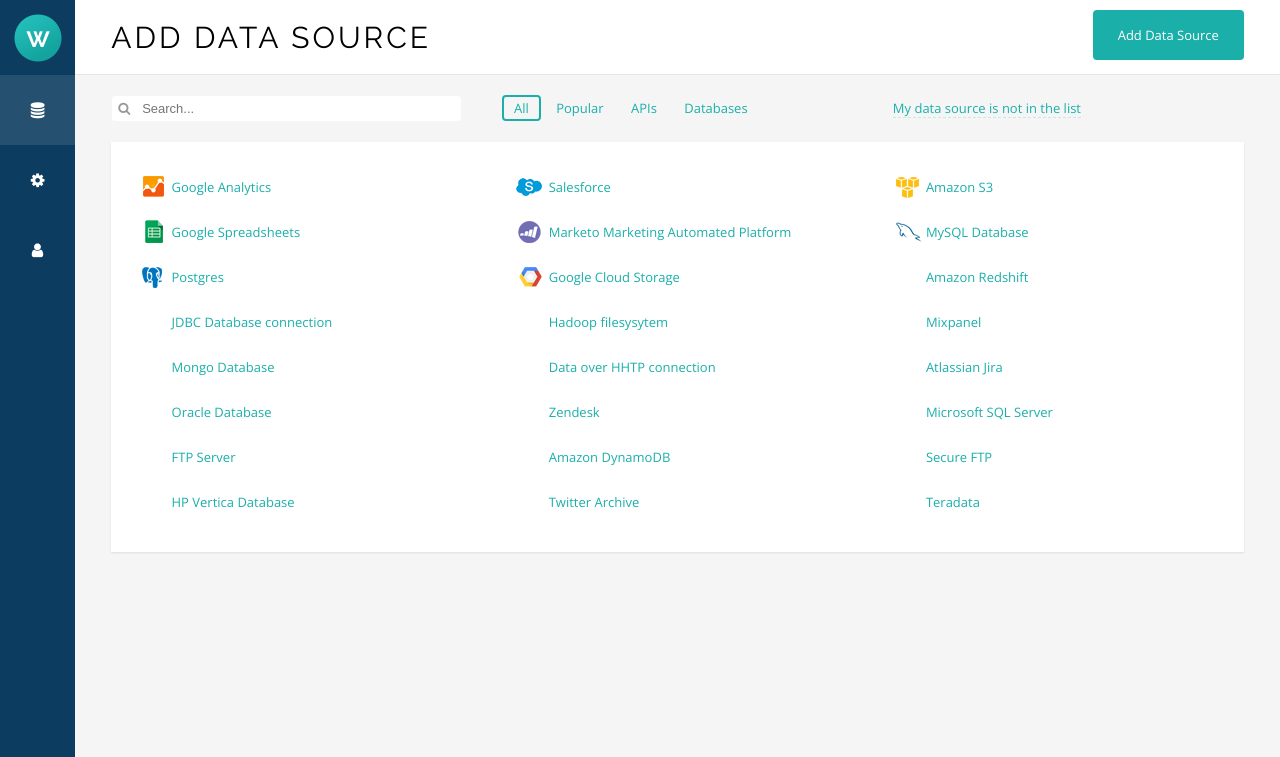
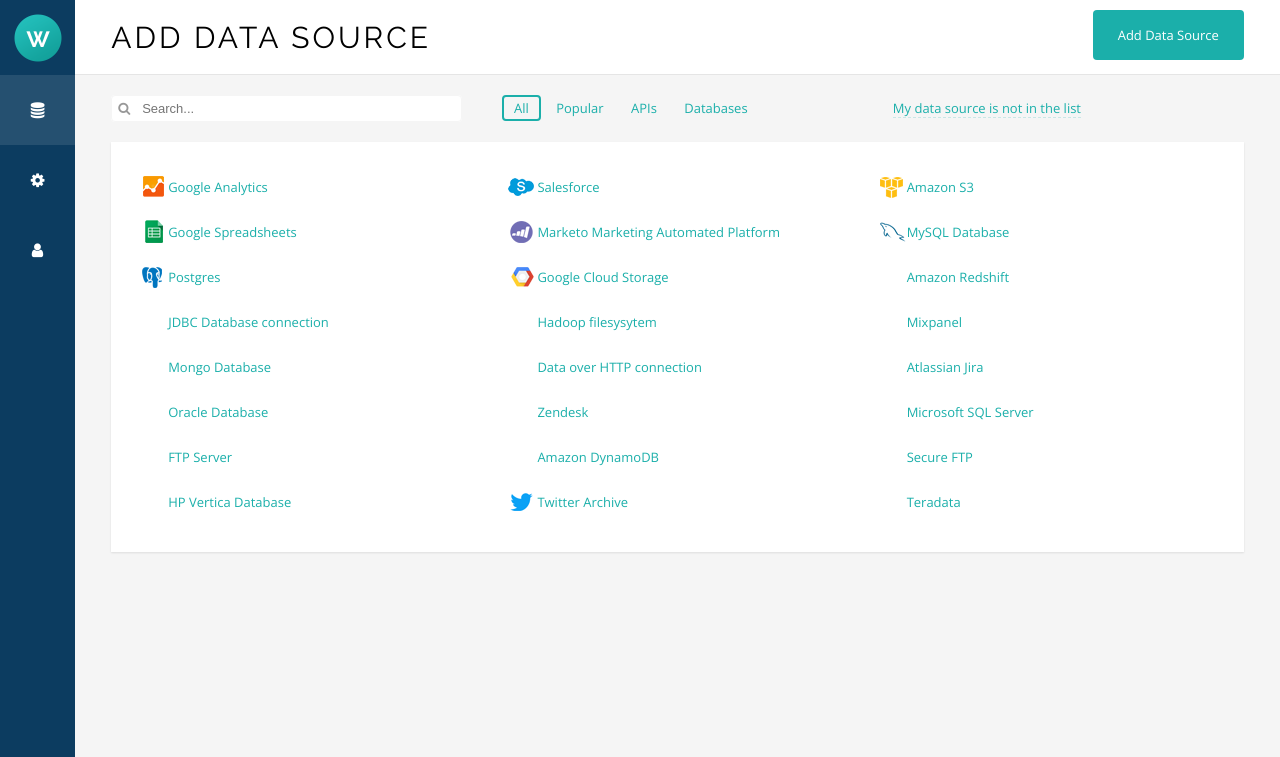
Before and after one commit to devwojtek/py-dmp, a Django app: a page that uses dmp/data_loader/templates/datasource/data_providers_list.html in a window 1280 px wide. Shown: the top 757 px of the page. Run offline with Django 3.2, Linux system fonts and the light colour scheme; the visitor is signed in with stand-in values (Sample User, id 1); data comes from the database, SQL or seed files in the repository; both versions use the stored data as it was after the commit; some libraries are stand-ins or nearby versions.

Commit message:
upd: update for DataProvider model , Datasource views and templates, created fixture for initial data_provider database.

```diff
--- a/dmp/data_loader/models.py
+++ b/dmp/data_loader/models.py
@@ -7,6 +7,7 @@ from customer.models import Customer
 class DataProvider(models.Model):
     title = models.CharField('Provider Title', max_length=255, blank=True, default="Google Analytics")
     name = models.CharField('Provider Name', max_length=255, blank=True, default="Google Analytics")
+    order = models.IntegerField('Provider ordering in list', blank=True, default=999)
 
 
 class DataSource(models.Model):
--- a/dmp/data_loader/static/css/style.css
+++ b/dmp/data_loader/static/css/style.css
@@ -794,7 +794,7 @@ table th, table td {
 .datasources-select li {
 	list-style-type: none;
 	display: inline-block;
-	width: 33.3%;
+	width: 32.3%;
 	padding: 0 15px;
 	vertical-align: top;
 	box-sizing: border-box;
--- a/dmp/data_loader/templates/datasource/data_providers_list.html
+++ b/dmp/data_loader/templates/datasource/data_providers_list.html
@@ -6,7 +6,7 @@
             <div class="content">
                 <h1>Add Data Source</h1>
                 <div class="page-title-actions">
-                    <a href="{% url 'data_loader:datasource-create' %}" class="button button-green">Add Data Source</a>
+                    <a href="javascript:void(0);" class="button button-green">Add Data Source</a>
                 </div>
             </div>
         </div>
@@ -22,45 +22,53 @@
                         </div>
                         <div class="col col-33">
                             <div class="switches">
-                                <a href="#" class="switch switch-active">All</a>
-                                <a href="#" class="switch">Popular</a>
-                                <a href="#" class="switch">APIs</a>
-                                <a href="#" class="switch">Databases</a>
+                                <a href="javascript:void(0);"  class="switch switch-active">All</a>
+                                <a href="javascript:void(0);"  class="switch">Popular</a>
+                                <a href="javascript:void(0);"  class="switch">APIs</a>
+                                <a href="javascript:void(0);"  class="switch">Databases</a>
                             </div>
                         </div>
                         <div class="col col-33">
-                            <a href="#" class="pseudolink">My data source is not in the list</a>
+                            <a href="javascript:void(0);"  class="pseudolink">My data source is not in the list</a>
                         </div>
                     </div>
                 </div>
                 <div class="box datasources-select">
                     <ul>
-                        <li><a href="{% url 'data_loader:datasource-create' %}" class="button button-outline">
-                                <span class="icon icon-analytics"></span> Google Analytics
-                            </a></li><li>
-                        <a href="{% url 'data_loader:datasource-create' %}" class="button button-outline"><span class="icon icon-salesforce"></span> Salesforce</a></li><li>
-                        <a href="{% url 'data_loader:datasource-create' %}" class="button button-outline"><span class="icon icon-amazon"></span> Amazon S3</a></li><li>
-                        <a href="{% url 'data_loader:datasource-create' %}" class="button button-outline"><span class="icon icon-spreadsheets"></span> Google Spreadsheets</a></li><li>
-                        <a href="{% url 'data_loader:datasource-create' %}" class="button button-outline"><span class="icon icon-marketo"></span> Marketo Marketing Automated Platform</a></li><li>
-                        <a href="{% url 'data_loader:datasource-create' %}" class="button button-outline"><span class="icon icon-mysql"></span> MySQL Database</a></li><li>
-                        <a href="{% url 'data_loader:datasource-create' %}" class="button button-outline"><span class="icon icon-postgres"></span> Postgres</a></li><li>
-                        <a href="{% url 'data_loader:datasource-create' %}" class="button button-outline"><span class="icon icon-googlecloud"></span> Google Cloud Storage</a></li><li>
-                        <a href="{% url 'data_loader:datasource-create' %}" class="button button-outline"><span class="icon icon-redshift"></span> Amazon Redshift</a></li><li>
-                        <a href="{% url 'data_loader:datasource-create' %}" class="button button-outline"><span class="icon icon-"></span> JDBC Database connection</a></li><li>
-                        <a href="{% url 'data_loader:datasource-create' %}" class="button button-outline"><span class="icon icon-"></span> Hadoop filesysytem</a></li><li>
-                        <a href="{% url 'data_loader:datasource-create' %}" class="button button-outline"><span class="icon icon-"></span> Mixpanel</a></li><li>
-                        <a href="{% url 'data_loader:datasource-create' %}" class="button button-outline"><span class="icon icon-"></span> Mongo Database</a></li><li>
-                        <a href="{% url 'data_loader:datasource-create' %}" class="button button-outline"><span class="icon icon-"></span> Data over HHTP connection</a></li><li>
-                        <a href="{% url 'data_loader:datasource-create' %}" class="button button-outline"><span class="icon icon-"></span> Atlassian Jira</a></li><li>
-                        <a href="{% url 'data_loader:datasource-create' %}" class="button button-outline"><span class="icon icon-"></span> Oracle Database</a></li><li>
-                        <a href="{% url 'data_loader:datasource-create' %}" class="button button-outline"><span class="icon icon-"></span> Zendesk</a></li><li>
-                        <a href="{% url 'data_loader:datasource-create' %}" class="button button-outline"><span class="icon icon-"></span> Microsoft SQL Server</a></li><li>
-                        <a href="{% url 'data_loader:datasource-create' %}" class="button button-outline"><span class="icon icon-"></span> FTP Server</a></li><li>
-                        <a href="{% url 'data_loader:datasource-create' %}" class="button button-outline"><span class="icon icon-"></span> Amazon DynamoDB</a></li><li>
-                        <a href="{% url 'data_loader:datasource-create' %}" class="button button-outline"><span class="icon icon-"></span> Secure FTP</a></li><li>
-                        <a href="{% url 'data_loader:datasource-create' %}" class="button button-outline"><span class="icon icon-"></span> HP Vertica Database</a></li><li>
-                        <a href="{% url 'data_loader:datasource-create' %}" class="button button-outline"><span class="icon icon-"></span> Twitter Archive</a></li><li>
-                        <a href="{% url 'data_loader:datasource-create' %}" class="button button-outline"><span class="icon icon-"></span> Teradata</a></li>
+                        {% for provider in object_list %}
+                            <li>
+                                <a href="{% url 'data_loader:datasource-create' provider_id=provider.pk %}" class="button button-outline">
+                                    <span class="icon icon-{{ provider.name }}"></span>{{ provider.title }}
+                                </a>
+                            </li>
+                        {% endfor %}
+{#                        <li><a href="{% url 'data_loader:datasource-create' %}" class="button button-outline">#}
+{#                                <span class="icon icon-analytics"></span> Google Analytics#}
+{#                            </a></li>#}
+{#                        <li>#}
+{#                        <a href="{% url 'data_loader:datasource-create' %}" class="button button-outline"><span class="icon icon-salesforce"></span> Salesforce</a></li><li>#}
+{#                        <a href="{% url 'data_loader:datasource-create' %}" class="button button-outline"><span class="icon icon-amazon"></span> Amazon S3</a></li><li>#}
+{#                        <a href="{% url 'data_loader:datasource-create' %}" class="button button-outline"><span class="icon icon-spreadsheets"></span> Google Spreadsheets</a></li><li>#}
+{#                        <a href="{% url 'data_loader:datasource-create' %}" class="button button-outline"><span class="icon icon-marketo"></span> Marketo Marketing Automated Platform</a></li><li>#}
+{#                        <a href="{% url 'data_loader:datasource-create' %}" class="button button-outline"><span class="icon icon-mysql"></span> MySQL Database</a></li><li>#}
+{#                        <a href="{% url 'data_loader:datasource-create' %}" class="button button-outline"><span class="icon icon-postgres"></span> Postgres</a></li><li>#}
+{#                        <a href="{% url 'data_loader:datasource-create' %}" class="button button-outline"><span class="icon icon-googlecloud"></span> Google Cloud Storage</a></li><li>#}
+{#                        <a href="{% url 'data_loader:datasource-create' %}" class="button button-outline"><span class="icon icon-redshift"></span> Amazon Redshift</a></li><li>#}
+{#                        <a href="{% url 'data_loader:datasource-create' %}" class="button button-outline"><span class="icon icon-"></span> JDBC Database connection</a></li><li>#}
+{#                        <a href="{% url 'data_loader:datasource-create' %}" class="button button-outline"><span class="icon icon-"></span> Hadoop filesysytem</a></li><li>#}
+{#                        <a href="{% url 'data_loader:datasource-create' %}" class="button button-outline"><span class="icon icon-"></span> Mixpanel</a></li><li>#}
+{#                        <a href="{% url 'data_loader:datasource-create' %}" class="button button-outline"><span class="icon icon-"></span> Mongo Database</a></li><li>#}
+{#                        <a href="{% url 'data_loader:datasource-create' %}" class="button button-outline"><span class="icon icon-"></span> Data over HTTP connection</a></li><li>#}
+{#                        <a href="{% url 'data_loader:datasource-create' %}" class="button button-outline"><span class="icon icon-"></span> Atlassian Jira</a></li><li>#}
+{#                        <a href="{% url 'data_loader:datasource-create' %}" class="button button-outline"><span class="icon icon-"></span> Oracle Database</a></li><li>#}
+{#                        <a href="{% url 'data_loader:datasource-create' %}" class="button button-outline"><span class="icon icon-"></span> Zendesk</a></li><li>#}
+{#                        <a href="{% url 'data_loader:datasource-create' %}" class="button button-outline"><span class="icon icon-"></span> Microsoft SQL Server</a></li><li>#}
+{#                        <a href="{% url 'data_loader:datasource-create' %}" class="button button-outline"><span class="icon icon-"></span> FTP Server</a></li><li>#}
+{#                        <a href="{% url 'data_loader:datasource-create' %}" class="button button-outline"><span class="icon icon-"></span> Amazon DynamoDB</a></li><li>#}
+{#                        <a href="{% url 'data_loader:datasource-create' %}" class="button button-outline"><span class="icon icon-"></span> Secure FTP</a></li><li>#}
+{#                        <a href="{% url 'data_loader:datasource-create' %}" class="button button-outline"><span class="icon icon-"></span> HP Vertica Database</a></li><li>#}
+{#                        <a href="{% url 'data_loader:datasource-create' %}" class="button button-outline"><span class="icon icon-"></span> Twitter Archive</a></li><li>#}
+{#                        <a href="{% url 'data_loader:datasource-create' %}" class="button button-outline"><span class="icon icon-"></span> Teradata</a></li>#}
                     </ul>
                 </div>
             </div>
--- a/dmp/data_loader/templates/datasource/datasource_list.html
+++ b/dmp/data_loader/templates/datasource/datasource_list.html
@@ -25,7 +25,7 @@
                     <table cellspacing="0" class="datasources-table">
                         {% for datasource in object_list %}
                             <tr>
-                                <td class="datasources-table-name"><span class="icon icon-google"></span>{{ datasource.name }}</td>
+                                <td class="datasources-table-name"><span class="icon icon-{{ datasource.data_provider.name }}"></span>{{ datasource.name }}</td>
                                 <td class="datasources-type">{{ datasource.provider }}</td>
                                 <td class="datasources-actions">
                                     <a href="{% url "data_loader:datasource-update" pk=datasource.pk %}" class="button button-action"><span class="fa fa-pencil"></span></a>
--- a/dmp/data_loader/urls.py
+++ b/dmp/data_loader/urls.py
@@ -5,7 +5,7 @@ from data_loader.views import DataSourceListView, DataSourceCreateView, \
 
 urlpatterns = [
     url(r'^$', DataSourceListView.as_view(), name='datasource-list'),
-    url(r'create/$', DataSourceCreateView.as_view(), name='datasource-create'),
+    url(r'create/(?P<provider_id>[0-9]+)/$', DataSourceCreateView.as_view(), name='datasource-create'),
     url(r'update/(?P<pk>[0-9]+)/$', DataSourceUpdateView.as_view(), name='datasource-update'),
     url(r'delete/(?P<pk>[0-9]+)/$', DataSourceDeleteView.as_view(), name='datasource-delete'),
     url(r'data-providers/$', DataProviderListView.as_view(), name='datasource-providers')
--- a/dmp/data_loader/views.py
+++ b/dmp/data_loader/views.py
@@ -1,5 +1,5 @@
 from django.views.generic import ListView, CreateView, UpdateView, DeleteView
-from data_loader.models import DataSource
+from data_loader.models import DataSource, DataProvider
 from django.contrib.auth.mixins import LoginRequiredMixin
 from django.urls import reverse, reverse_lazy
 from data_loader.forms import DataSourceCreateForm, DataSourceUpdateForm
@@ -23,6 +23,7 @@ class DataSourceCreateView(LoginRequiredMixin, CreateView):
     def form_valid(self, form):
         data_source = form.save(commit=False)
         data_source.user = self.request.user
+        data_source.data_provider_id = self.kwargs.get('provider_id')
         return super(DataSourceCreateView, self).form_valid(form)
 
 
@@ -42,5 +43,6 @@ class DataSourceDeleteView(LoginRequiredMixin, DeleteView):
 
 
 class DataProviderListView(LoginRequiredMixin, ListView):
-    queryset = DataSource.objects.all()
+    model = DataProvider
+    # queryset = DataProvider.objects.all()
     template_name = 'datasource/data_providers_list.html'
```
Also changed, not shown: dmp/data_loader/fixtures/data_provider_initial.json (+179 -0 lines), dmp/data_loader/migrations/0007_dataprovider_order.py (added).
